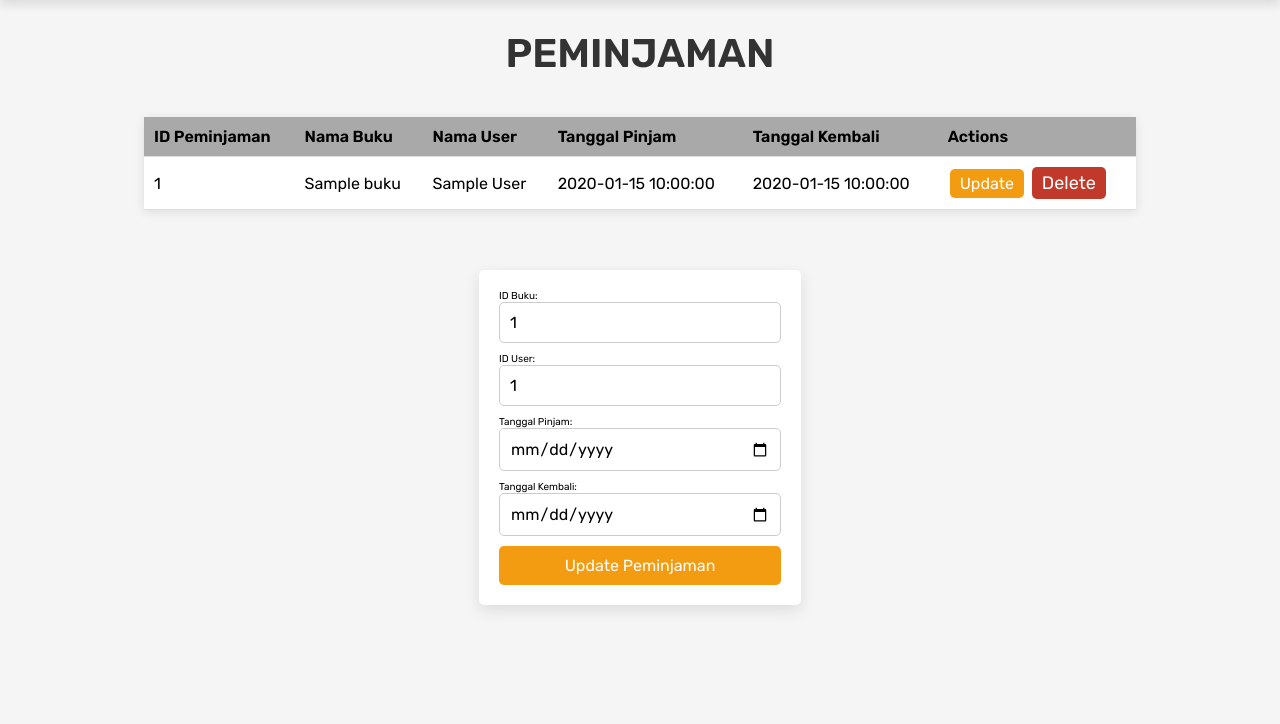
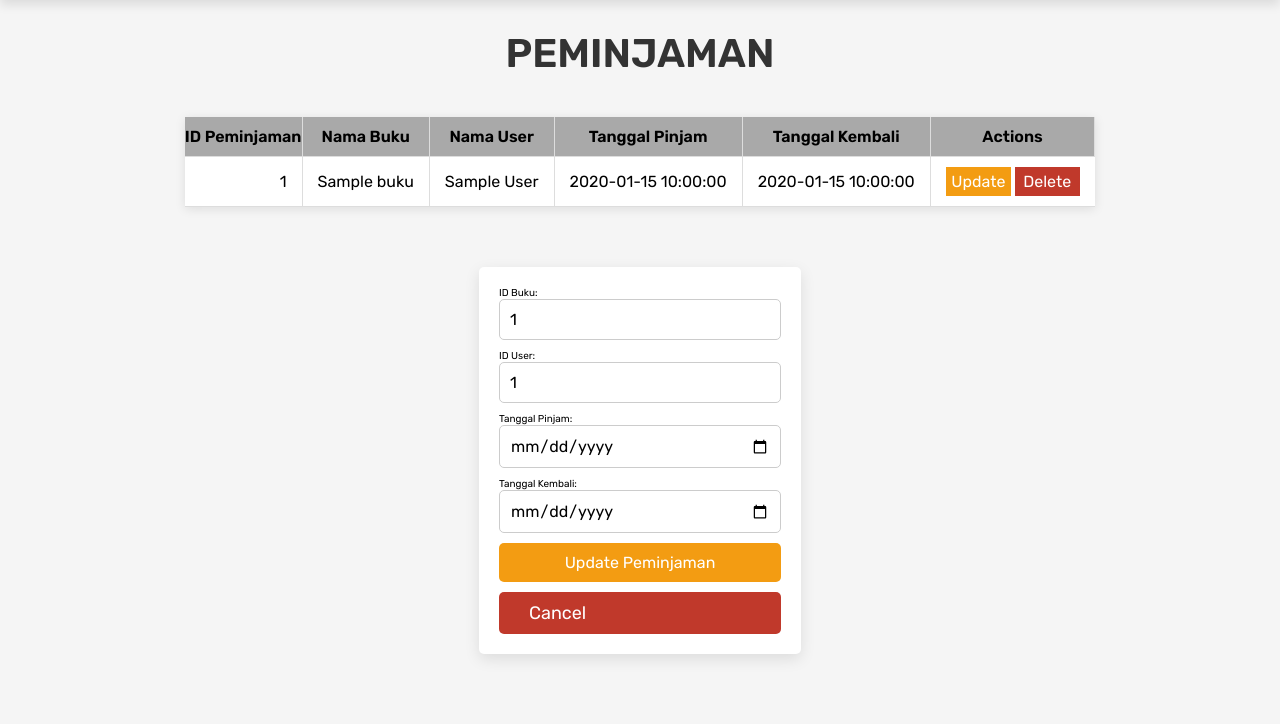
Before and after one commit to tars011/Perpustakaan-FinalProject, a PHP site: page /admin_peminjaman.php?update=1 in a window 1280 px wide. Shown: the part 81-805 px from the top of the page. Before the commit the page ends 691 px from the top, so only its background shows below. Run offline with PHP 8.4, Linux system fonts and the light colour scheme; the visitor is signed in with stand-in values (Sample User, id 1); tables that the repository leaves empty or names only in its code hold one stand-in row (values such as "Sample post").

Commit message:
almost done

```diff
--- a/admin_peminjaman.php
+++ b/admin_peminjaman.php
@@ -78,7 +78,7 @@ if (isset($_GET['update'])) {
             <th>Nama User</th>
             <th>Tanggal Pinjam</th>
             <th>Tanggal Kembali</th>
-            <th>Actions</th>
+            <th class="end">Actions</th>
          </tr>
       </thead>
       <tbody>
@@ -87,13 +87,13 @@ if (isset($_GET['update'])) {
             while($row = mysqli_fetch_assoc($select_peminjaman)){
          ?>
          <tr>
-            <td><?php echo $row['id_peminjaman']; ?></td>
+            <td class="kanan"><?php echo $row['id_peminjaman']; ?></td>
             <td><?php echo $row['judul']; ?></td>
             <td><?php echo $row['nama']; ?></td>
-            <td><?php echo $row['tanggal_pinjam']; ?></td>
-            <td><?php echo $row['tanggal_kembali']; ?></td>
-            <td>
-               <a href="admin_peminjaman.php?update=<?php echo $row['id_peminjaman']; ?>" class="action-btn update-btn">Update</a>
+            <td class="mid"><?php echo $row['tanggal_pinjam']; ?></td>
+            <td class="mid"><?php echo $row['tanggal_kembali']; ?></td>
+            <td class="end">
+               <a href="admin_peminjaman.php?update=<?php echo $row['id_peminjaman']; ?>" class="action-btn option-btn">Update</a>
                <a href="admin_peminjaman.php?delete=<?php echo $row['id_peminjaman']; ?>" onclick="return confirm('Delete this entry?');" class="action-btn delete-btn">Delete</a>
             </td>
          </tr>
@@ -113,6 +113,8 @@ if (isset($_GET['update'])) {
             <p> Tanggal Pinjam: <input type="date" name="tanggal_pinjam" value="<?php echo $peminjaman_data['tanggal_pinjam']; ?>" required> </p>
             <p> Tanggal Kembali: <input type="date" name="tanggal_kembali" value="<?php echo $peminjaman_data['tanggal_kembali']; ?>" required> </p>
             <input type="submit" name="update_peminjaman" value="Update Peminjaman" class="btn">
+            <a id="close-update" class="delete-btn" onclick="window.location.href='admin_user.php';">Cancel</a>
+            <script>window.location.href='#update-user';</script>
          </form>
       </div>
    <?php } ?>
--- a/css/style_admin.css
+++ b/css/style_admin.css
@@ -297,6 +297,9 @@ section{
    border:var(--border);
 }
 
+
+
+/* Add Buku - START */
 .add-products form{
    background-color: var(--white);
    border-radius: .5rem;
@@ -325,8 +328,8 @@ section{
    font-size: 1.8rem;
    border:var(--border);
 }
-
-
+/* Add Buku - END */
+/* Show Buku - START */
 .show-products .box-container {
    display: grid;
    grid-template-columns: repeat(auto-fit, minmax(45rem, 1fr));
@@ -365,9 +368,10 @@ section{
    flex-direction: column;
    padding: 1rem;
    border-radius: .5rem;
-   /* border: var(--border); */
+   border: 1px solid #ccc;
    box-shadow: var(--box-shadow);
    background-color: var(--white);
+   justify-content: space-between;
 }
 
 .show-products .box:hover {
@@ -391,7 +395,7 @@ section{
    max-height: 33rem;
    object-fit: cover;
    display: block;
-   border: 2px solid #8e44ad;
+   border: 1px solid #8e44ad;
 }
 
 .show-products .right-column {
@@ -399,7 +403,7 @@ section{
    padding: .5rem;
    text-align: center;
    background-color: var(--light-bg);
-   border-radius: .5rem;
+   /* border-radius: .5rem; */
    border: 1px solid #8e44ad;
 }
 
@@ -422,10 +426,11 @@ section{
    display: flex;
    flex-direction: row;
    justify-content: space-between;
-   background-color: var(--light-bg);
+   /* background-color: var(--light-bg); */
    border-radius: .5rem;
-   border: 1px solid #8e44ad;
+   /* border: 1px solid #8e44ad; */
    height: max-content;
+   margin-top: 1rem;
 }
 
 .show-products .info {
@@ -469,7 +474,6 @@ section{
    padding: .5rem;
 }
 /* Show Buku - END */
-
 /* Edit Buku - START */
 .edit-product-form{
    min-height: 100vh;
@@ -510,208 +514,97 @@ section{
 }
 /* Edit Buku - END */
 
-.orders .box-container{
-   display: grid;
-   grid-template-columns: repeat(auto-fit, 30rem);
-   justify-content: center;
-   gap:1.5rem;
-   max-width: 1200px;
-   margin:0 auto;
-   align-items: flex-start;
+
+/* User - START */
+.user{
+   display: flex;
+   flex-direction: column;
+   align-items: center;
 }
 
-.orders .box-container .box{
+.user .box-container {
+   display: flex;
+   flex-wrap: wrap;
+   gap: 2rem;
+   justify-content: center;
+   max-width: 1200px;
+}
+
+.user .box-container .box{
    background-color: var(--white);
    padding:2rem;
    border:var(--border);
    box-shadow: var(--box-shadow);
    border-radius: .5rem;
+   text-align: left;
 }
 
-.orders .box-container .box p{
-   padding-bottom: 1rem;
-   font-size: 2rem;
+.user .box-container .box p{
+   margin-right: auto;
+   padding-bottom: 1.5rem;
+   font-size: 1.6rem;
    color:var(--light-color);
+   font-weight: lighter;
 }
 
-.orders .box-container .box p span{
+.user .box-container .box p span{
    color:var(--purple);
+   font-weight: normal;
 }
 
-.orders .box-container .box form{
+.user .delete-btn,
+.user .option-btn {
+   min-width: 12rem;
+   width: fit-content;
+   padding: 1rem;
+   font-size: 1.6rem;
+   border-radius: 0;
    text-align: center;
+   margin: 0 auto;
 }
 
-.orders .box-container .box form select{
-   border-radius: .5rem;
-   margin:.5rem 0;
-   width: 100%;
-   background-color: var(--light-bg);
-   border:var(--border);
-   padding:1.2rem 1.4rem;
-   font-size: 1.8rem;
-   color:var(--black);
-}
-/* copy */
-.user .box-container {
-   display: flex;
-   flex-wrap: wrap;
-   gap: 2rem;
-   justify-content: center;
-}
-
-.user .box {
-   background: #fff;
-   border-radius: .5rem;
-   box-shadow: 0 5px 15px rgba(0,0,0,.1);
-   padding: 2rem;
-   text-align: center;
-   width: 300px;
-}
-
-.user .box p {
-   margin-bottom: 1rem;
-   font-size: 1.6rem;
-   color: #333;
-}
-
-.user .box .delete-btn,
-.user .box .update-btn {
-   display: block;
-   width: 100%;
-   margin-top: 1rem;
-   background: var(--red);
-   color: #fff;
-   padding: 1rem;
-   font-size: 1.6rem;
-   border-radius: .5rem;
-   cursor: pointer;
-   text-align: center;
-}
-
-.user .box .update-btn {
-   background: var(--orange);
-}
-
-.user .box .delete-btn:hover,
-.user .box .update-btn:hover {
-   background: var(--black);
-}
-
-.update-form {
-   display: flex;
-   flex-direction: column;
-   gap: 1rem;
-   margin: 2rem auto;
+.user .update-form {
+   margin: 2rem auto 2rem;
    padding: 2rem;
    background: #fff;
    border-radius: .5rem;
-   box-shadow: 0 5px 15px rgba(0,0,0,.1);
+   box-shadow: var(--box-shadow);
    max-width: 400px;
+   text-align: center;
+   border: var(--border);
 }
 
-.update-form input,
-.update-form select {
-   width: 100%;
-   padding: 1rem;
-   font-size: 1.6rem;
-   border: 1px solid #ccc;
-   border-radius: .5rem;
+.user .update-form h3{
+   font-size: 2.5rem;
+   margin-bottom: 2rem;
 }
 
-.update-form .btn {
-   background: var(--orange);
-   color: #fff;
-   border: none;
-   padding: 1rem;
-   font-size: 1.6rem;
-   border-radius: .5rem;
-   cursor: pointer;
-}
-
-.update-form .btn:hover {
-   background: var(--black);
-}
-p{
+.user .update-form p{
+   padding-bottom: 1.5rem;
+   font-size: 1.4rem;
+   text-align: left;
    align-items: start;
 }
-/* end-copy */
+/* User - END */
 
-.users .box-container{
-   display: grid;
-   grid-template-columns: repeat(auto-fit, 30rem);
-   justify-content: center;
-   gap:1.5rem;
+
+/* Pinjam-Kembali - Start */
+.admin-section {
+   display: flex;
+   flex-direction: column;
+   align-items: center;
+}
+.container_table {
    max-width: 1200px;
-   margin:0 auto;
-   align-items: flex-start;
-}
-
-.users .box-container .box{
-   background-color: var(--white);
-   padding:2rem;
-   border:var(--border);
-   box-shadow: var(--box-shadow);
-   border-radius: .5rem;
-   text-align: center;
-}
-
-.users .box-container .box p{
-   padding-bottom: 1.5rem;
-   font-size: 2rem;
-   color:var(--light-color);
-}
-
-.users .box-container .box p span{
-   color:var(--purple);
-}
-
-.users .box-container .box .delete-btn{
-   margin-top: 0;
-}
-
-.messages .box-container{
-   display: grid;
-   grid-template-columns: repeat(auto-fit, 35rem);
-   justify-content: center;
-   gap:1.5rem;
-   max-width: 1200px;
-   margin:0 auto;
-   align-items: flex-start;
-}
-
-.messages .box-container .box{
-   background-color: var(--white);
-   padding:2rem;
-   border:var(--border);
-   box-shadow: var(--box-shadow);
-   border-radius: .5rem;
-}
-
-.messages .box-container .box p{
-   padding-bottom: 1.5rem;
-   font-size: 2rem;
-   color:var(--light-color);
-   line-height: 1.5;
-}
-
-.messages .box-container .box p span{
-   color:var(--purple);
-}
-
-.messages .box-container .box .delete-btn{
-   margin-top: 0;
-}
-
-.container_table {
+   min-width: 70%;
    margin: 0;
    padding: 0;
    display: flex;
    justify-content: center;
    align-items: center;
 }
-.admin-table {
-   width: 80%;
+.container_table .admin-table {
+   width: 100%;
    border-collapse: collapse;
    margin: 2rem 0;
    font-size: 1.6rem;
@@ -720,13 +613,31 @@ p{
    background-color: var(--white);
 }
 
-.admin-table th, .admin-table td {
-   padding: 1rem;
+.container_table .admin-table th{
+   padding: 1rem 0;
+   text-align: center;
+   background-color: #A9A9A9;
    border-bottom: 1px solid #ddd;
+   border-right: 1px solid #ddd;
 }
 
-.admin-table th {
-   background-color: #A9A9A9;
+.admin-table td {
+   padding: 1rem 1.5rem;
+   border-bottom: 1px solid #ddd;
+   border-right: 1px solid #ddd;
+}
+
+.admin-table .end {
+   border-right: 0;
+   text-align: center;
+}
+
+.admin-table .kanan {
+   text-align: right;
+}
+
+.admin-table .mid {
+   text-align: center;
 }
 
 .admin-table tr:hover {
@@ -734,29 +645,14 @@ p{
 }
 
 .admin-table .action-btn {
-   padding: 0.5rem 1rem;
-   border-radius: 0.5rem;
-   text-decoration: none;
-   color: #fff;
-   margin: 0 0.2rem;
-   transition: background-color 0.2s;
+   padding: 0.5rem;
+   border-radius: 0;
+   font-size: 1.6rem;
+   text-align: center;
+   min-width: 6.5rem;
+   margin: 0 auto;
 }
 
-.admin-table .update-btn {
-   background-color: var(--orange);
-}
-
-.admin-table .update-btn:hover {
-   background-color: darkorange;
-}
-
-.admin-table .delete-btn {
-   background-color: var(--red);
-}
-
-.admin-table .delete-btn:hover {
-   background-color: darkred;
-}
 
 .update-form-container {
    display: flex;
@@ -765,7 +661,7 @@ p{
    padding: 2rem;
 }
 
-.update-form {
+.admin-section .update-form {
    display: flex;
    flex-direction: column;
    gap: 1rem;
@@ -801,6 +697,7 @@ p{
 .update-form .btn:hover {
    background: var(--black);
 }
+/* Pinjam-Kembali - END */
 
 /* media queries  */
 
```
Also changed, not shown: admin_pengembalian.php (+6 -6 lines), admin_user.php (+6 -4 lines).
